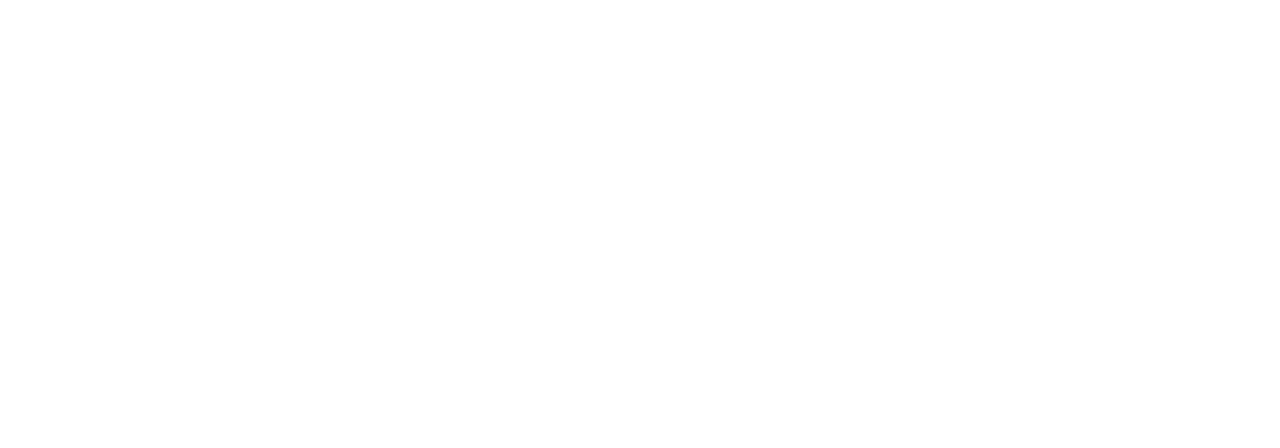
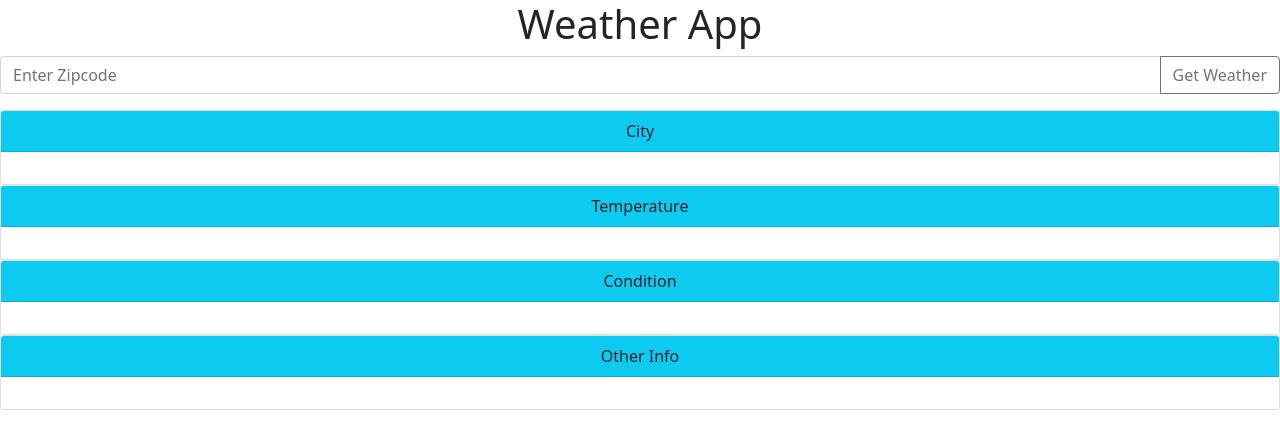
Before and after one commit to TheKestner/weather-app, a website: page index.html in a window 1280 px wide. Drawn offline with nearby package versions, Linux system fonts and the light colour scheme.

Commit message:
added base site index page

```diff
--- a/index.html
+++ b/index.html
@@ -11,9 +11,49 @@
     <title>Hello, world!</title>
   </head>
   <body>
-    <h1></h1>
+    <h1 class="d-flex justify-content-center">Weather App</h1>
 
-    <!-- Optional JavaScript; choose one of the two! -->
+    <div class="input-group mb-3">
+      <input type="text" class="form-control" placeholder="Enter Zipcode" aria-label="Enter Zipcode" aria-describedby="button-addon2">
+      <button class="btn btn-outline-secondary" type="button" id="button-addon2">Get Weather</button>
+    </div>
+
+    <div class="card text-center">
+      <div class="card-header ext-dark bg-info">
+        City
+      </div>
+      <div class="card-body">
+        <p class="card-text"> </p>
+      </div>
+    </div>
+
+    <div class="card text-center">
+      <div class="card-header ext-dark bg-info">
+        Temperature
+      </div>
+      <div class="card-body">
+        <p class="card-text"> </p>
+      </div>
+    </div>
+
+    <div class="card text-center">
+      <div class="card-header ext-dark bg-info">
+        Condition
+      </div>
+      <div class="card-body">
+        <p class="card-text"> </p>
+      </div>
+    </div>
+
+    <div class="card text-center">
+      <div class="card-header ext-dark bg-info">
+        Other Info
+      </div>
+      <div class="card-body">
+        <p class="card-text"> </p>
+      </div>
+    </div>
+
 
     <!-- Option 1: Bootstrap Bundle with Popper -->
     <script src="https://cdn.jsdelivr.net/npm/bootstrap@5.1.3/dist/js/bootstrap.bundle.min.js" integrity="sha384-ka7Sk0Gln4gmtz2MlQnikT1wXgYsOg+OMhuP+IlRH9sENBO0LRn5q+8nbTov4+1p" crossorigin="anonymous"></script>
```
